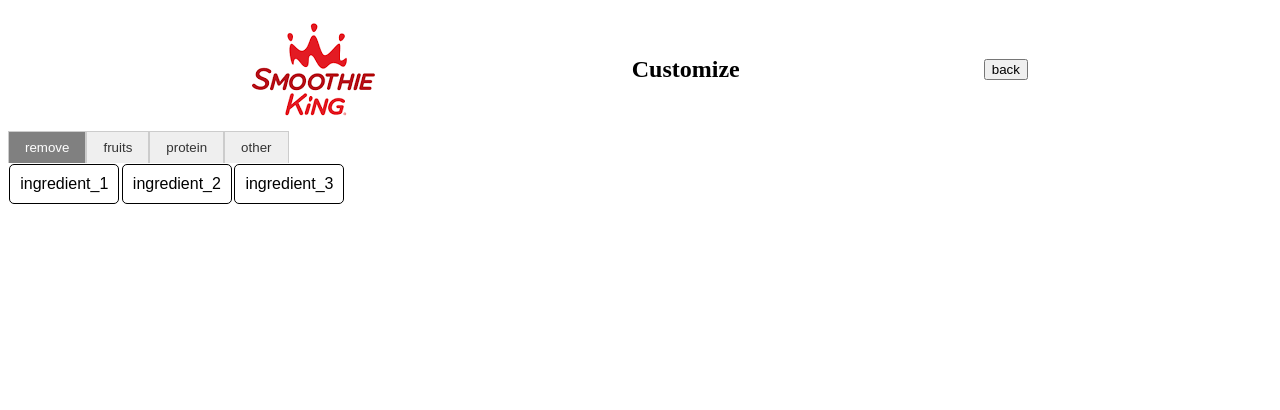
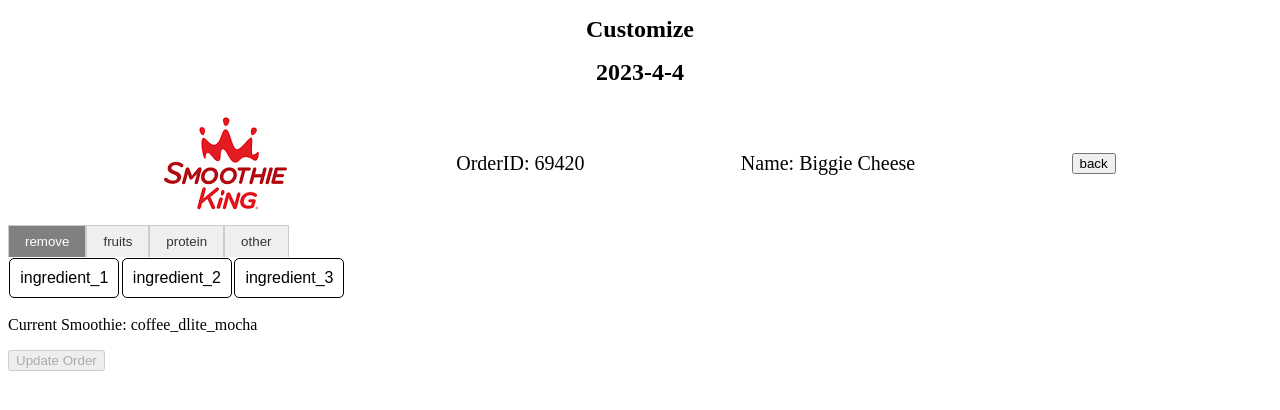
Before and after one commit to CSCE315-Spring23/CSCE315_Team2_Project3, a React (Create React App) app: page /Customize in a window 1280 px wide. Shown: the top 410 px of the page. Built offline with nearby package versions, Linux system fonts and the light colour scheme.

Commit message:
Full layout Create Order and Customize. Need backend

```diff
--- a/src/App.js
+++ b/src/App.js
@@ -9,6 +9,7 @@ import UpdatePrice from './UpdatePrice';
 import Restock from './Restock';
 import Reports from './Reports';
 import Customer from './Customer';
+import Checkout from './Checkout';
 import MenuBoard from './MenuBoard';
 import GetFit from './GetFit';
 import BeWell from './BeWell';
@@ -31,6 +32,7 @@ function App() {
           <Route path='/Manager/Reports' element={<Reports/>} />
           <Route path='/Customer' element={<Customer/>} />
           <Route path='/CreateOrder' element={<CreateOrder/>} />
+          <Route path='/Checkout' element={<Checkout/>} />
           <Route path='/Customize' element={<Customize/>} />
           <Route path='/MenuBoard' element={<MenuBoard/>} />
           <Route path='/MenuBoard/GetFit' element={<GetFit/>} />
--- a/src/CreateOrder.js
+++ b/src/CreateOrder.js
@@ -2,40 +2,80 @@ import React from 'react';
 import {useNavigate} from 'react-router-dom';
 import { useState } from 'react';
 import Header from './Header';
+import QuantityCounter from './QuantityCounter';
 //import arrays from another file
-import { titles, contents } from './temp_helper.js';
+import { titles, contents, sizeTit, sizeCont } from './temp_helper.js';
 import TabbedPane from './TabbedPane';
 
 export default function CreateOrder() {
   const navigate = useNavigate();
-  const [selectedButton, setSelectedButton] = useState('');
+  const [smoothieSelect, setSmoothie] = useState('');
+  const [sizeSelect, setSize] = useState('');
+  const [quantity, setQuantity] = useState('');
 
   const navigateToCustomize = () => {
     navigate('/Customize');
   };
+  const navigateToCheckout = () => {
+    navigate('/Checkout');
+  };
 
-  const getChange = (newSelectedButton) => {
-    setSelectedButton(newSelectedButton);
+  const addToOrder = () => {
+  };
+
+  const [selectedTab, setSelectedTab] = useState('');
+  const getTab = (newSelectedButton) => {
+    setSelectedTab(newSelectedButton);
+  };
+  const newSmoothie = (newSelectedButton) => {
+    setSmoothie(newSelectedButton);
+  };
+  const newSize = (newSelectedButton) => {
+    setSize(newSelectedButton);
+  };
+  const newQuantity = (newSelectedButton) => {
+    setQuantity(newSelectedButton);
   };
 
   return (
-    //call TabbedPane in embedded html
     <>
       <Header pageTitle="Create Order"/>
 
       <TabbedPane tabTitles={titles}
         tabContent={contents}
         multipleSelections={false}
-        onSelectedButtonChange={getChange}/>
+        onSelectedButtonChange={newSmoothie}
+        onSelectedTabChange={getTab}
+        />
+
+      <TabbedPane tabTitles={sizeTit}
+        tabContent={sizeCont}
+        multipleSelections={true}
+        onSelectedButtonChange={newSize}
+        onSelectedTabChange={getTab}
+        />
+
+      <QuantityCounter onSelectedButtonChange={newQuantity}/>
 
       <div className="selected-button">
-        {selectedButton.length > 0 && (
+        {sizeSelect.length > 0 && (
           <p>
-            Selected button (parent): {selectedButton.join(", ")}
+            Selected Size: {sizeSelect.join(", ")}
           </p>
         )}
       </div>
-      <button onClick={navigateToCustomize}>Customize</button>
+
+      <div className="selected-button">
+        {smoothieSelect.length > 0 && (
+          <p>
+            Selected Smoothie: {smoothieSelect.join(", ")}
+          </p>
+        )}
+      </div>
+
+      <button onClick={navigateToCustomize} disabled={smoothieSelect.length < 1 || sizeSelect.length < 1}>Customize</button>
+      <button onClick={addToOrder} disabled={smoothieSelect.length < 1 || sizeSelect.length < 1}>Add To Order</button>
+      <button onClick={navigateToCheckout} disabled={smoothieSelect.length < 1 || sizeSelect.length < 1}>Checkout</button>
     </>
   )
 }
--- a/src/Customize.js
+++ b/src/Customize.js
@@ -1,15 +1,44 @@
 import React from 'react';
 import { useState } from 'react';
+import {useNavigate} from 'react-router-dom';
 import TabbedPane from './TabbedPane';
 import Header from './Header';
 //import arrays from another file
-import { titles_ing, contents_ing } from './temp_helper.js';
+import { titles_ing, contents_ing, smoothieName } from './temp_helper.js';
 
 export default function Customize() {
-  const [selectedButton, setSelectedButton] = useState('');
+  const navigate = useNavigate();
+  const [selectedAdd, setAdd] = useState('');
+  const [selectedRemove, setRemove] = useState('');
+  const [selectedTab, setSelectedTab] = useState('');
+
   const getChange = (newSelectedButton) => {
-    setSelectedButton(newSelectedButton);
+    //handle remove list
+    if(selectedTab === "remove") {
+      //prevent items in add-on list
+      var newRem = newSelectedButton.filter( function( el ) {
+        return selectedAdd.indexOf( el ) < 0;
+      } );
+      setRemove(newRem)
+    }
+    //handle add-on list
+    else {
+      //prevent items in remove list
+      var newAdds = newSelectedButton.filter( function( el ) {
+        return selectedRemove.indexOf( el ) < 0;
+      } );
+      setAdd(newAdds)
+    }
   };
+
+  const getTab = (newSelectedButton) => {
+    setSelectedTab(newSelectedButton);
+  };
+
+  const updateOrder = () => {
+    navigate('/CreateOrder');
+  };
+
   return (
     //call TabbedPane in embedded html
     <>
@@ -18,15 +47,30 @@ export default function Customize() {
       <TabbedPane tabTitles={titles_ing}
         tabContent={contents_ing}
         multipleSelections={true}
-        onSelectedButtonChange={getChange}/>
+        onSelectedButtonChange={getChange}
+        onSelectedTabChange={getTab}
+        />
 
       <div className="selected-button">
-        {selectedButton.length > 0 && (
+        {selectedAdd.length > 0 && (
           <p>
-            Selected button (parent): {selectedButton.join(", ")}
+            Selected Add Ons: {selectedAdd.join(", ")}
           </p>
         )}
       </div>
+      <div className="selected-button">
+        {selectedRemove.length > 0 && (
+          <p>
+            Selected Remove: {selectedRemove.join(", ")}
+          </p>
+        )}
+      </div>
+      <div className="selected-button">
+          <p>
+            Current Smoothie: {smoothieName}
+          </p>
+      </div>
+      <button onClick={updateOrder} disabled={selectedRemove.length < 1 && selectedAdd.length < 1}>Update Order</button>
     </>
   )
 }
--- a/src/Header.js
+++ b/src/Header.js
@@ -1,9 +1,14 @@
 import React from 'react'
 import './styles/Header.css';
+import { orderID, employee } from './temp_helper';
 var title = "title"
 
 export default function Header(props) {
   title = props.pageTitle;
+
+  const current = new Date();
+  const date = `${current.getFullYear()}-${current.getMonth()+1}-${current.getDate()}`;
+
   const navigateBack = () => {
     window.history.go(-1);
     return false;
@@ -11,9 +16,12 @@ export default function Header(props) {
 
   return (
     <>
+      <h1>{title}</h1>
+      <h1>{date}</h1>
       <div className='basic-head'>
       <img src={require('./images/smoothie_king_logo.png')} alt={"logo"}></img>
-      <h1><span>{title}</span></h1>
+      <p>OrderID: {orderID}</p>
+      <p>Name: {employee}</p>
       <button
         onClick={navigateBack}
         >{"back"}</button>
--- a/src/TabbedPane.js
+++ b/src/TabbedPane.js
@@ -4,30 +4,32 @@ import './styles/TabbedPane.css';
 
 var titles = [];
 var contents = [[]];
-var multipleSelections = new Boolean(false);
-const selectedButtonText = [];
 
 export default function TabbedPane(props) {
   //get passed in vars
-  multipleSelections = props.multipleSelections;
+  const multipleSelections = props.multipleSelections;
   titles = props.tabTitles;
   contents = props.tabContent;
 
   const [activeTab, setActiveTab] = useState(0);
+  const [activeButtons, setActiveButtons] = useState(new Array(props.tabContent.length).fill(null).map(() => new Array(props.tabContent[0].length).fill(false)));
   const [selectedButtonText, setSelectedButtonText] = useState([]);
+  props.onSelectedTabChange(titles[activeTab]);
 
   const handleTabClick = (index) => {
     setActiveTab(index);
+    props.onSelectedTabChange(titles[index]);
   };
 
   const getMatchingButtonIndex = (contents, buttonText) => {
     return contents.findIndex((item) => item === buttonText);
   };
 
-  const handleButtonClick = (text) => {
-    const buttonIndex = getMatchingButtonIndex(contents[activeTab], text);
-    const buttonElements = document.querySelectorAll(".tab-panel.active button");
-    buttonElements[buttonIndex].classList.remove("active");
+  const handleButtonClick = (text, tabIndex, buttonIndex) => {
+    const newActiveButtons = activeButtons.map((tabButtons, i) =>
+      i === tabIndex ? tabButtons.map((_, j) => j === buttonIndex) : tabButtons
+    );
+    setActiveButtons(newActiveButtons);
 
     if (selectedButtonText.includes(text)) {
       // Deselect the button
@@ -72,7 +74,7 @@ export default function TabbedPane(props) {
                 <button
                   key={itemIndex}
                   className={selectedButtonText.includes(item) ? 'active' : ''}
-                  onClick={() => handleButtonClick(item)}
+                  onClick={() => handleButtonClick(item, index, itemIndex)}
                 >
                   {item}
                 </button>
@@ -82,6 +84,7 @@ export default function TabbedPane(props) {
         ))}
       </div>
     </div>
+    {/*
     <div className="selected-button">
         {selectedButtonText.length > 0 && (
           <p>
@@ -89,6 +92,7 @@ export default function TabbedPane(props) {
           </p>
         )}
     </div>
+    */}
     </>
   )
 }
--- a/src/styles/Header.css
+++ b/src/styles/Header.css
@@ -10,7 +10,12 @@
     margin-right: 1%;
   }
 
-  .basic-head h1 {
-    margin: 0;
+  .basic-head h1, h1 {
+    text-align: center;
     font-size: 24px;
   }
+
+  .basic-head p {
+    text-align: center;
+    font-size: 20px;
+  }
--- a/src/temp_helper.js
+++ b/src/temp_helper.js
@@ -1,3 +1,5 @@
+//Treating this as temp database for reading
+
 //example array of titles
 export const titles = ["feel_energized", "get_fit", "manage_weight", "be_well", "enjoy_a_treat", "kids", "seasonal"];
 
@@ -20,3 +22,10 @@ export const contents_ing = [
   ["whey", "peanut_butter"],
   ["mint"]
 ]
+
+export const sizeTit = ["size"];
+export const sizeCont = [["40","32","20","16"]]
+
+export const orderID = "69420";
+export const employee = "Biggie Cheese"
+export const smoothieName = "coffee_dlite_mocha";
```
